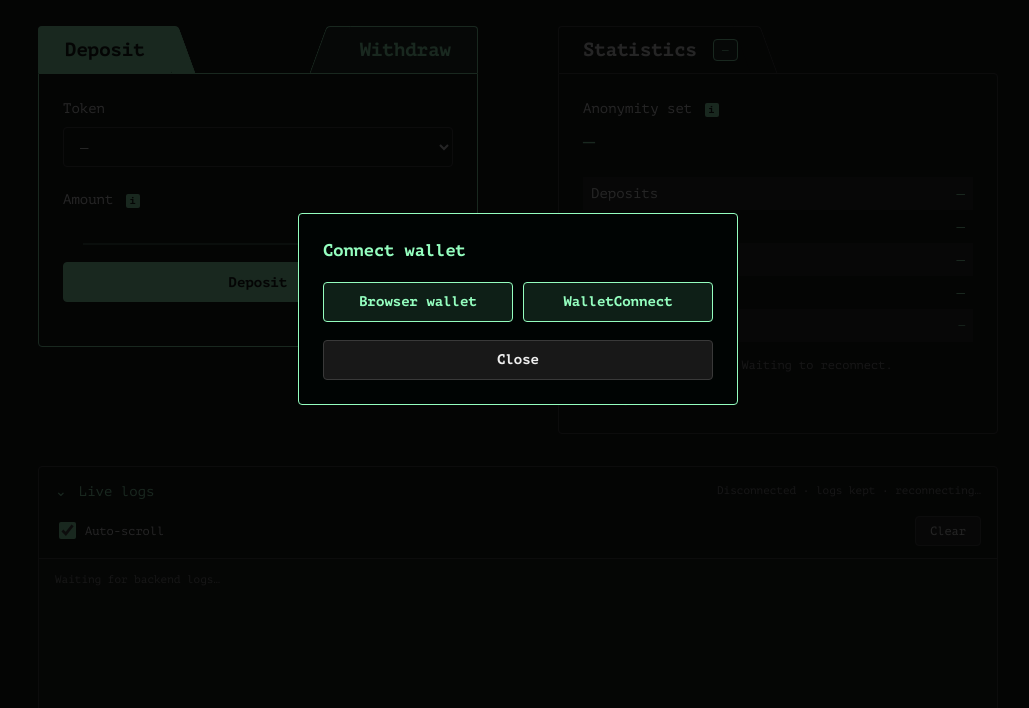
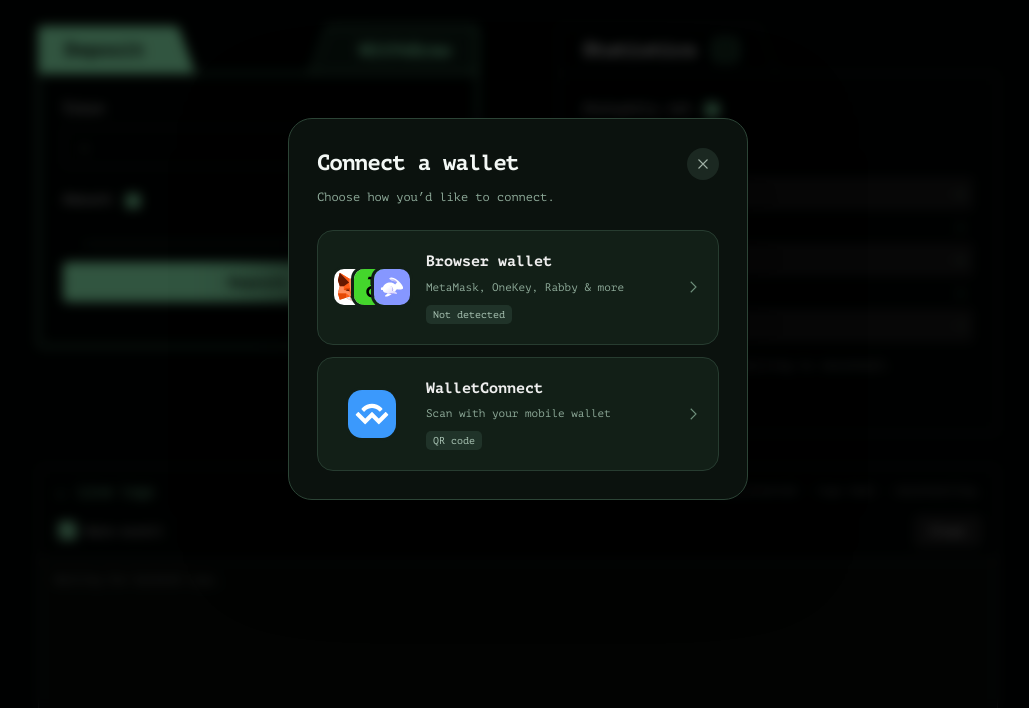
Before and after one commit to gokgokdak/tornadocash-py, a website: page www/index.html in a window 1280 px wide. Both pictures are taken after a click on the button "Connect wallet". Shown: the part 91-799 px from the top of the page, without its empty margins (122-1151 px from the left). Drawn offline with Linux system fonts and the light colour scheme.

Commit message:
Redesign the wallet selection dialog

```diff
--- a/www/app.js
+++ b/www/app.js
@@ -226,9 +226,13 @@ function updateControls() {
     $('wallet').textContent = account ? `${account.slice(0, 6)}…${account.slice(-4)}` : 'Connect wallet';
     $('wallet').title = account ? `${account} · wallet chain ${Number(walletChain) || 'unknown'}` : 'Connect an Ethereum wallet';
     $('connect-browser').disabled = busy;
+    $('browser-status').textContent = window.ethereum ? 'Detected' : 'Not detected';
+    $('browser-status').dataset.detected = !!window.ethereum;
     $('connect-walletconnect').disabled = busy;
     $('disconnect-wallet').disabled = busy;
     $('disconnect-wallet').hidden = !provider;
+    $('wallet-session').hidden = !account;
+    $('wallet-account').textContent = account ? `${account.slice(0, 6)}…${account.slice(-4)}` : '';
     $('confirm-deposit').disabled = busy;
     $('approve-token').disabled = busy;
     $('cancel-deposit').disabled = busy;
--- a/www/index.html
+++ b/www/index.html
@@ -103,17 +103,34 @@
   <footer class="container"><span>Tornado Cash · Local client</span><a href="https://github.com/tornadocash/tornado-classic-ui" target="_blank" rel="noopener noreferrer">Classic UI ↗</a></footer>
 
   <dialog id="wallet-dialog" aria-labelledby="wallet-title">
-    <h2 id="wallet-title">Connect wallet</h2>
-    <div class="note-tools"><button id="connect-browser" class="outline" type="button">Browser wallet</button><button id="connect-walletconnect" class="outline" type="button">WalletConnect</button></div>
+    <div class="wallet-heading">
+      <h2 id="wallet-title">Connect a wallet</h2>
+      <button id="close-wallet" class="wallet-close" type="button" aria-label="Close wallet selection"><svg width="18" height="18" viewBox="0 0 24 24" fill="none" stroke="currentColor" stroke-width="1.5" aria-hidden="true"><path d="m6 6 12 12M6 18 18 6"/></svg></button>
+    </div>
+    <div id="wallet-options">
+      <p class="wallet-intro">Choose how you’d like to connect.</p>
+      <div class="wallet-options">
+        <button id="connect-browser" class="wallet-option" type="button">
+          <span class="wallet-icons" aria-hidden="true"><img src="assets/wallets/metamask.svg" alt="" width="36" height="36"><img src="assets/wallets/onekey.svg" alt="" width="36" height="36"><img src="assets/wallets/rabby.svg" alt="" width="36" height="36"></span>
+          <span class="wallet-option-copy"><strong>Browser wallet</strong><small>MetaMask, OneKey, Rabby &amp; more</small><span id="browser-status" class="wallet-badge">Browser extension</span></span>
+          <svg class="wallet-arrow" width="18" height="18" viewBox="0 0 24 24" fill="none" stroke="currentColor" stroke-width="1.5" aria-hidden="true"><path d="m9 5 7 7-7 7"/></svg>
+        </button>
+        <button id="connect-walletconnect" class="wallet-option" type="button">
+          <span class="wallet-icons" aria-hidden="true"><img class="walletconnect-icon" src="assets/wallets/walletconnect.svg" alt="" width="48" height="48"></span>
+          <span class="wallet-option-copy"><strong>WalletConnect</strong><small>Scan with your mobile wallet</small><span class="wallet-badge">QR code</span></span>
+          <svg class="wallet-arrow" width="18" height="18" viewBox="0 0 24 24" fill="none" stroke="currentColor" stroke-width="1.5" aria-hidden="true"><path d="m9 5 7 7-7 7"/></svg>
+        </button>
+      </div>
+    </div>
     <div id="wallet-qr" hidden>
-      <p>Scan with your wallet, or copy the connection link into its WalletConnect screen.</p>
-      <img id="wallet-qr-image" alt="WalletConnect pairing QR code" width="256" height="256">
-      <label class="sr-only" for="wallet-uri">WalletConnect connection link</label>
+      <p class="wallet-intro">Scan with your wallet to connect.</p>
+      <div class="wallet-qr-frame"><img id="wallet-qr-image" alt="WalletConnect pairing QR code" width="256" height="256"></div>
+      <label class="wallet-link-label" for="wallet-uri">Or use the connection link</label>
       <input id="wallet-uri" readonly autocomplete="off" spellcheck="false">
       <button id="copy-wallet-uri" class="outline full" type="button">Copy connection link</button>
     </div>
     <p id="wallet-message" role="status" aria-live="polite"></p>
-    <div class="note-tools"><button id="disconnect-wallet" type="button" hidden>Disconnect</button><button id="close-wallet" type="button">Close</button></div>
+    <div id="wallet-session" class="wallet-session" hidden><span id="wallet-account"></span><button id="disconnect-wallet" type="button" hidden>Disconnect</button></div>
   </dialog>
 
   <dialog id="backup-dialog" aria-labelledby="backup-title">
--- a/www/style.css
+++ b/www/style.css
@@ -126,11 +126,39 @@ dialog textarea { min-height: 140px; color: var(--green); font-size: 12px; margi
 .note-tools button { flex: 1; padding-left: 8px; padding-right: 8px; }
 .backup-check { display: flex; align-items: center; gap: 8px; margin: 22px 0 16px; font-size: 12px; }
 #backup-message { overflow-wrap: anywhere; margin: 18px 0; }
-#wallet-message { overflow-wrap: anywhere; margin-top: 18px; }
-#wallet-qr { margin-top: 20px; }
-#wallet-qr-image { display: block; max-width: 100%; height: auto; margin: 0 auto 16px; }
-#wallet-uri { font-size: 11px; margin-bottom: 12px; }
+#wallet-dialog { width: 460px; padding: 28px; max-height: calc(100vh - 32px); max-height: calc(100dvh - 32px); border: 1px solid #2c4436; border-radius: 24px; background: #0b120e; box-shadow: 0 24px 100px #0009; }
+#wallet-dialog::backdrop { background: #000a; backdrop-filter: blur(6px); }
+.wallet-heading { display: flex; align-items: center; justify-content: space-between; gap: 12px; }
+.wallet-heading h2 { margin: 0; font-size: 22px; color: #f3f8f5; letter-spacing: -.6px; }
+.wallet-close { display: grid; place-items: center; flex-shrink: 0; width: 32px; min-height: 32px; padding: 0; border: 0; border-radius: 50%; background: #1b2821; color: #9eafa4; }
+#wallet-dialog .wallet-intro { margin: 8px 0 24px; color: #8eaa99; font-size: 12px; }
+.wallet-options { display: grid; gap: 12px; }
+.wallet-option { display: flex; align-items: center; gap: 16px; width: 100%; padding: 20px 16px; border-color: #273c30; border-radius: 16px; background: #121f17; text-align: left; }
+.wallet-option:hover:not(:disabled) { background: #192d20; }
+.wallet-icons { display: flex; align-items: center; justify-content: center; flex-shrink: 0; width: 76px; }
+.wallet-icons img { display: block; border-radius: 10px; box-shadow: 0 0 0 3px #121f17; }
+.wallet-icons img + img { margin-left: -16px; }
+.wallet-icons .walletconnect-icon { border-radius: 14px; }
+.wallet-option-copy { display: grid; flex: 1; gap: 5px; min-width: 0; }
+.wallet-option-copy strong { font-size: 15px; }
+.wallet-option-copy small { color: #8eaa99; font-size: 11px; line-height: 1.6; font-weight: 400; }
+.wallet-badge { justify-self: start; margin-top: 3px; padding: 2px 7px; border-radius: 5px; background: #203329; color: #abc6b6; font-size: 10px; font-weight: 400; }
+#browser-status[data-detected=true] { background: #1a3b29; color: var(--green); }
+.wallet-arrow { flex-shrink: 0; color: #6c8c79; }
+.wallet-option:hover:not(:disabled) .wallet-arrow { color: var(--green); }
+#wallet-message { overflow-wrap: anywhere; margin: 18px 0 0; padding: 12px 14px; border: 1px solid #294232; border-radius: 12px; background: #112019; color: var(--green); font-size: 12px; }
+#wallet-message:empty { display: none; }
+#wallet-message[data-error=true] { border-color: #5b3038; background: #29191e; }
+.wallet-qr-frame { display: grid; place-items: center; width: fit-content; max-width: 100%; min-height: 280px; padding: 12px; margin: 0 auto 22px; border-radius: 18px; background: #fff; }
+#wallet-qr-image { display: block; max-width: 100%; height: auto; color: #333; font-size: 12px; }
+.wallet-link-label { color: #8eaa99; font-size: 11px; }
+#wallet-uri { font-size: 11px; margin-bottom: 10px; border-radius: 10px; border-color: #273c30; background: #07100b; }
+#copy-wallet-uri { border-radius: 10px; }
+.wallet-session { display: flex; align-items: center; justify-content: space-between; gap: 12px; margin-top: 24px; padding-top: 18px; border-top: 1px solid #273c30; font-size: 12px; color: #8eaa99; }
+#wallet-account::before { content: ''; display: inline-block; width: 6px; height: 6px; margin-right: 8px; border-radius: 50%; background: var(--green); }
+#disconnect-wallet { min-height: 32px; padding: 4px 10px; border-radius: 8px; background: transparent; font-size: 11px; font-weight: 400; }
 .sr-only { position: absolute; width: 1px; height: 1px; overflow: hidden; clip-path: inset(50%); }
 @media (max-width: 1008px) { .container { margin-left: 24px; margin-right: 24px; } .columns { grid-template-columns: minmax(0, 1fr) minmax(0, 1fr); } .header { gap: 24px; } }
 @media (max-width: 760px) { .header { flex-wrap: wrap; gap: 20px; } .wallet-controls { width: 100%; margin-left: 0; } .wallet-controls select, .wallet-controls button { flex: 1; } .docs { margin-left: auto; } main.container { padding-top: 30px; } .columns { grid-template-columns: minmax(0, 440px); justify-content: center; gap: 32px; } .instances { margin-top: 32px; } .corner { font-size: 18px; } .section-title { align-items: baseline; } .section-title .muted { font-size: 11px; } }
 @media (max-width: 380px) { .container { margin-left: 16px; margin-right: 16px; } .tabs button { padding: 10px 20px; font-size: 17px; } .transaction-body, .box { padding: 20px; } .corner { padding-left: 20px; gap: 10px; } footer { flex-wrap: wrap; } }
+@media (max-width: 480px) { #wallet-dialog { padding: 22px 18px; border-radius: 20px; } .wallet-heading h2 { font-size: 20px; } .wallet-option { gap: 12px; padding: 16px 12px; } .wallet-icons { width: 64px; } .wallet-icons img:not(.walletconnect-icon) { width: 32px; height: 32px; border-radius: 9px; } .wallet-option-copy strong { font-size: 14px; } .wallet-arrow { width: 14px; } }
--- a/www/wallet.js
+++ b/www/wallet.js
@@ -13,6 +13,8 @@ export async function connectWalletConnect(projectId, chains) {
         reject(new Error('Wallet connection cancelled.'));
     };
     dialog.addEventListener('close', cancel);
+    $('wallet-options').hidden = true;
+    $('wallet-title').textContent = 'WalletConnect';
     $('wallet-qr').hidden = false;
     $('wallet-uri').value = '';
     $('wallet-qr-image').removeAttribute('src');
@@ -68,6 +70,8 @@ export async function connectWalletConnect(projectId, chains) {
         dialog.removeEventListener('close', cancel);
         if (display) client.removeListener('display_uri', display);
         $('wallet-qr').hidden = true;
+        $('wallet-options').hidden = false;
+        $('wallet-title').textContent = 'Connect a wallet';
         dialog.close();
     }
 }
```
Also changed, not shown: www/assets/wallets/metamask.svg (added), www/assets/wallets/onekey.svg (added), www/assets/wallets/rabby.svg (added), www/assets/wallets/walletconnect.svg (added), 2 other files.
